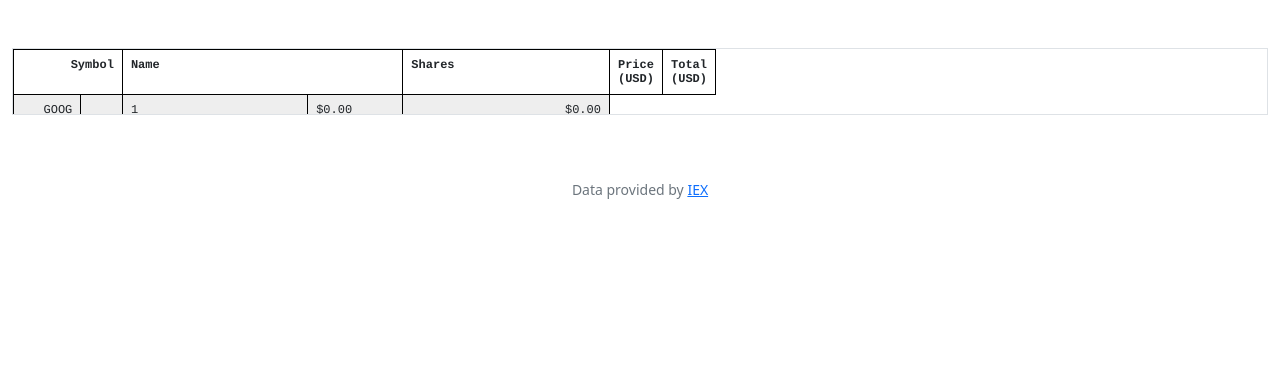
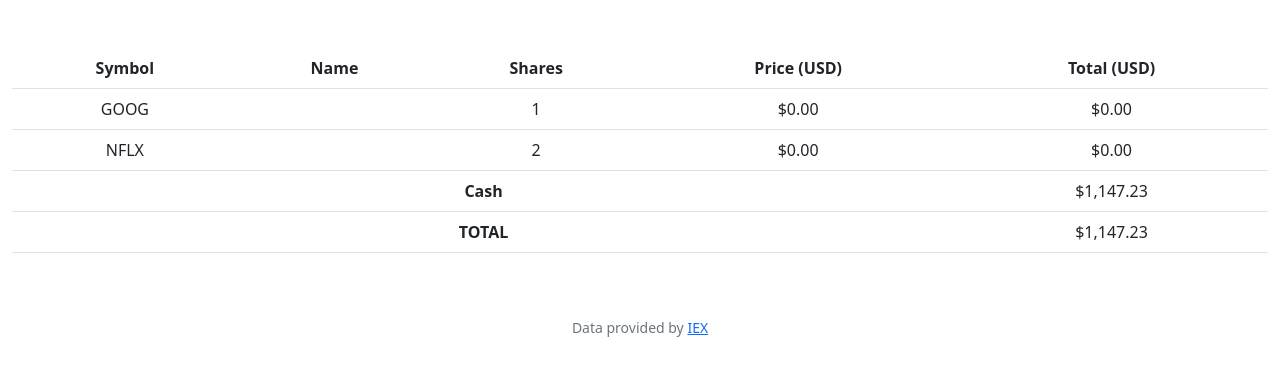
Before and after one commit to minhngocda/cs50_2022, a Flask app: page / in a window 1280 px wide. Shown: the part 76-452 px from the top of the page. Run offline with Flask 2, Linux system fonts and the light colour scheme; the first user in the database is signed in; data comes from the database, SQL or seed files in the repository; data that the repository does not hold is empty; some libraries are stand-ins or nearby versions.

Commit message:
Tue, Mar 1, 2022, 9:07 AM +00:00

```diff
--- a/finance/templates/index.html
+++ b/finance/templates/index.html
@@ -6,47 +6,13 @@
 
 {% block main %}
 
-<style>
-
-table {
-    width: 688px; /* 688 = column widths 80 + 56 + 280 + 120 + 56 + 96 */
-    table-layout: fixed;
-    font: 12px Courier;
-    border-collapse: collapse;
-}
-
-table, th, td {
-  border: 1px solid black;
-  padding: 5px;
-}
-
-tbody {
-  display: block;
-  width: 703px; /* 703 = 688 table width + 15 extra for scrollbar */
-  overflow-y: scroll;
-  height: 65px;
-}
-
-thead tr { display: block; }
-
-tr:nth-child(even) { background-color: #eee; }
-
-th:nth-child(1), td:nth-child(1) {text-align: right; width:  80px; }
-th:nth-child(2), td:nth-child(2) {text-align: left;  width:  56px; }
-th:nth-child(3), td:nth-child(3) {text-align: left;  width: 280px; }
-th:nth-child(4), td:nth-child(4) {text-align: left;  width: 120px; }
-th:nth-child(5), td:nth-child(5) {text-align: right; width:  56px; }
-th:nth-child(6), td:nth-child(6) {text-align: left;  width:  96px; }
-
-</style>
-
     <table class="table">
     <tr>
-        <th colspan="2"> Symbol </th>
-        <th colspan="2"> Name </th>
-        <th colspan="2"> Shares </th>
-        <th colspan="2"> Price (USD) </th>
-        <th colspan="2"> Total (USD) </th>
+        <th> Symbol </th>
+        <th> Name </th>
+        <th> Shares </th>
+        <th> Price (USD) </th>
+        <th> Total (USD) </th>
     </tr>
     {% for symbol, values in owns.items() %}
     <tr>
```
